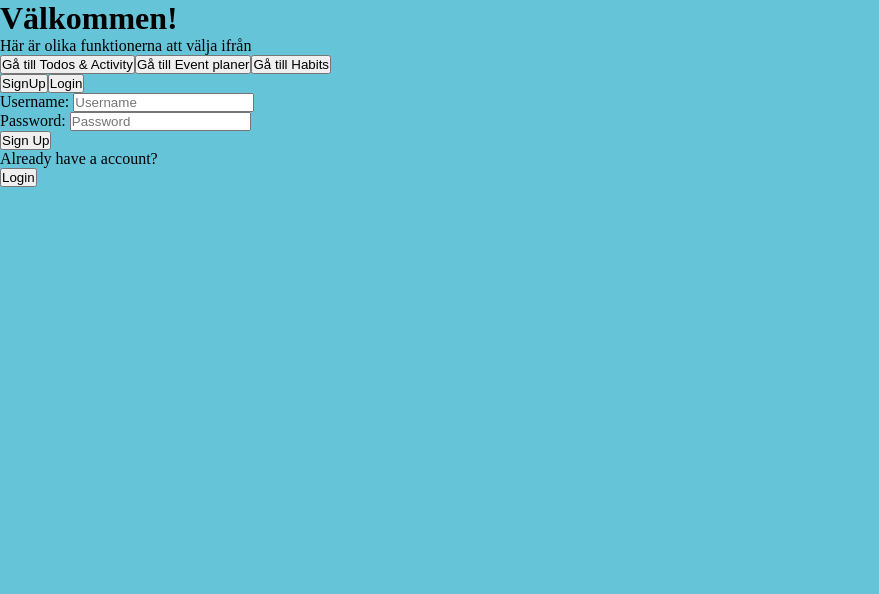
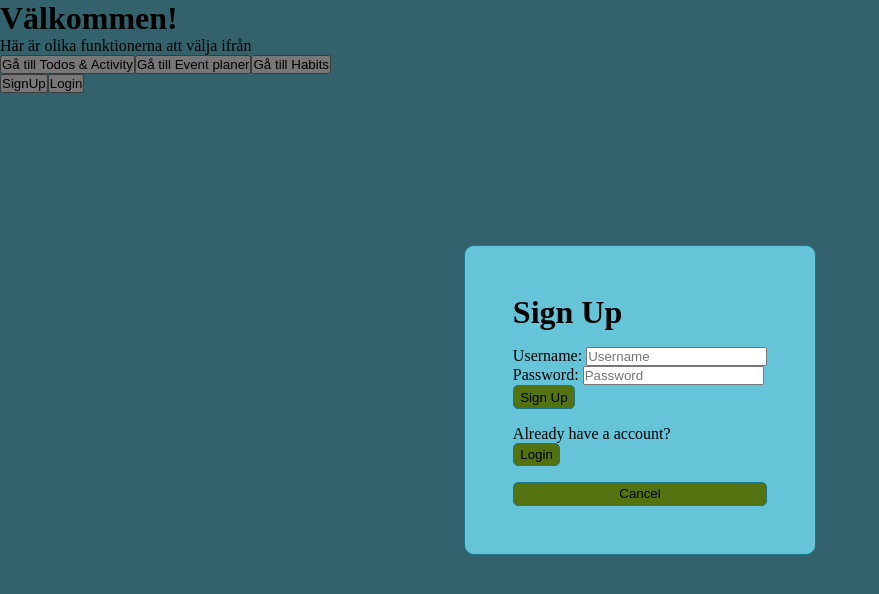
Before and after one commit to Ludvig-D/PAA, a React (Vite) app: page / in a window 1280 px wide. Both pictures are taken after a click on the button "SignUp". Shown: the top 594 px of the page, without its empty margins (0-879 px from the left). Built offline with nearby package versions, Linux system fonts and the light colour scheme.

Commit message:
Added style to signup

```diff
--- a/src/components/Auth/Auth.jsx
+++ b/src/components/Auth/Auth.jsx
@@ -21,6 +21,11 @@ export default function Auth() {
     if (hideLogin) setHideLogin(false);
   };
 
+  const handleCancelBtn = () => {
+    setHideLogin(false);
+    setHideSignup(false);
+  };
+
   return (
     <div>
       {loggedin ? (
@@ -29,8 +34,18 @@ export default function Auth() {
         <>
           <button onClick={handleHideSignUp}>SignUp</button>
           <button onClick={handleHideLogin}>Login</button>
-          {hideSignup && <SignUp handleHideLogin={handleHideLogin} />}
-          {hideLogin && <Login handleHideSignUp={handleHideSignUp} />}
+          {hideSignup && (
+            <SignUp
+              handleHideLogin={handleHideLogin}
+              handleCancelBtn={handleCancelBtn}
+            />
+          )}
+          {hideLogin && (
+            <Login
+              handleHideSignUp={handleHideSignUp}
+              handleCancelBtn={handleCancelBtn}
+            />
+          )}
         </>
       )}
     </div>
--- a/src/components/Login/Login.jsx
+++ b/src/components/Login/Login.jsx
@@ -1,6 +1,6 @@
 import { useContext, useState } from 'react';
 import { AuthContext } from '../../context/AuthContext';
-export default function Login({ handleHideSignUp }) {
+export default function Login({ handleHideSignUp, handleCancelBtn }) {
   const { login } = useContext(AuthContext);
   const [username, setUsername] = useState('');
   const [password, setPassword] = useState('');
@@ -48,6 +48,7 @@ export default function Login({ handleHideSignUp }) {
         <p>Dont have a account?</p>
         <button onClick={handleHideSignUp}>Sign Up</button>
       </div>
+      <button onClick={handleCancelBtn}>Cancel</button>
     </>
   );
 }
--- a/src/components/SignUp/SignUp.jsx
+++ b/src/components/SignUp/SignUp.jsx
@@ -1,7 +1,9 @@
 import { useContext, useState } from 'react';
 import { AuthContext } from '../../context/AuthContext';
 
-export default function SignUp({ handleHideLogin }) {
+import style from './SignUp.module.css';
+
+export default function SignUp({ handleHideLogin, handleCancelBtn }) {
   const [username, setUsername] = useState('');
   const [password, setPassword] = useState('');
 
@@ -23,7 +25,9 @@ export default function SignUp({ handleHideLogin }) {
   };
 
   return (
-    <>
+    <div id={style.background}>
+      <div id={style.foreground}>
+        <h1>Sign Up</h1>
         <form onSubmit={(e) => handleSubmit(e)}>
           <div>
             <label htmlFor="username">Username: </label>
@@ -48,13 +52,21 @@ export default function SignUp({ handleHideLogin }) {
             />
           </div>
           <div>
-          <button type="submit">Sign Up</button>
+            <button className={style.btn} type="submit">
+              Sign Up
+            </button>
           </div>
         </form>
         <div>
           <p>Already have a account?</p>
-        <button onClick={handleHideLogin}>Login</button>
+          <button className={style.btn} onClick={handleHideLogin}>
+            Login
+          </button>
         </div>
-    </>
+        <button className={style.btn} onClick={handleCancelBtn}>
+          Cancel
+        </button>
+      </div>
+    </div>
   );
 }
--- /dev/null
+++ b/src/components/SignUp/SignUp.module.css
@@ -0,0 +1,29 @@
+#background {
+  background-color: rgba(0, 0, 0, 0.5);
+  position: absolute;
+  top: 0;
+  right: 0;
+  width: 100%;
+  height: 100vh;
+  z-index: 9999;
+  display: flex;
+  justify-content: center;
+  align-items: center;
+}
+
+#foreground {
+  background-color: var(--background-color);
+  padding: 3rem;
+  border: 1px solid var(--border-color);
+  border-radius: 10px;
+  display: flex;
+  flex-direction: column;
+  gap: 1rem;
+}
+
+.btn {
+  background-color: var(--button-color);
+  border: 1px solid var(--border-color);
+  border-radius: 5px;
+  padding: 0.2rem 0.4rem;
+}
```
Lines whose indentation alone changed are shown as unchanged.
